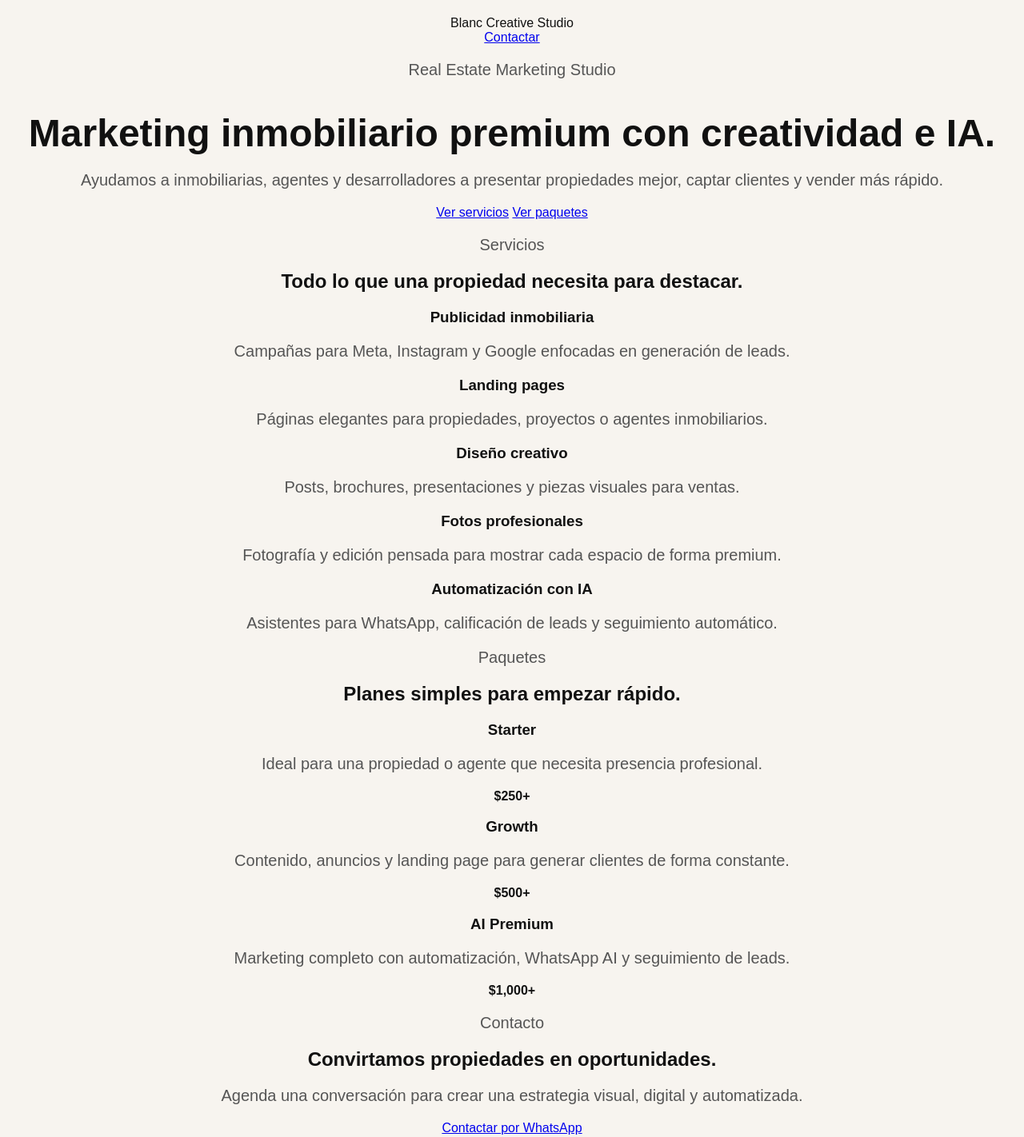
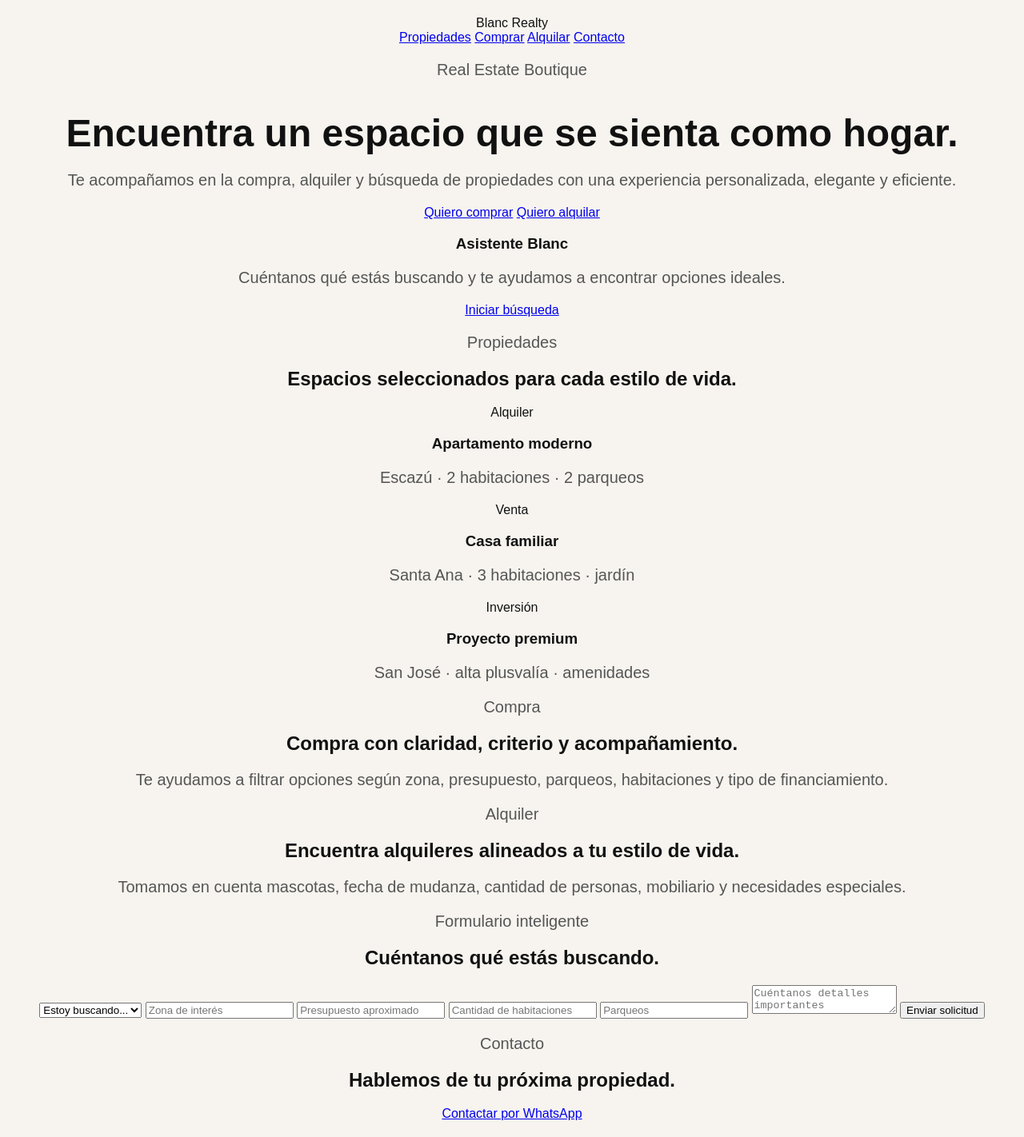
Before and after one commit to SuTheShow/blanc-creative-studio, a plain HTML site: page index.html in a window 1280 px wide. Shown: the part 60-1482 px from the top of the page at 80% size. Drawn offline with Linux system fonts and the light colour scheme.

Commit message:
Change site title and update header content

```diff
--- a/index.html
+++ b/index.html
@@ -3,92 +3,121 @@
 <head>
   <meta charset="UTF-8" />
   <meta name="viewport" content="width=device-width, initial-scale=1.0" />
-  <title>Blanc Creative Studio</title>
+  <title>Blanc Realty</title>
   <link rel="stylesheet" href="styles.css" />
 </head>
 <body>
-  <header class="hero">
-    <nav>
-      <div class="logo">Blanc Creative Studio</div>
-      <a href="#contacto" class="nav-btn">Contactar</a>
+  <header class="site-header">
+    <nav class="navbar">
+      <div class="logo">Blanc Realty</div>
+      <div class="nav-links">
+        <a href="#propiedades">Propiedades</a>
+        <a href="#comprar">Comprar</a>
+        <a href="#alquilar">Alquilar</a>
+        <a href="#contacto">Contacto</a>
+      </div>
     </nav>
 
-    <section class="hero-content">
-      <p class="eyebrow">Real Estate Marketing Studio</p>
-      <h1>Marketing inmobiliario premium con creatividad e IA.</h1>
-      <p class="subtitle">
-        Ayudamos a inmobiliarias, agentes y desarrolladores a presentar propiedades mejor,
-        captar clientes y vender más rápido.
-      </p>
-      <div class="hero-actions">
-        <a href="#servicios" class="btn primary">Ver servicios</a>
-        <a href="#paquetes" class="btn secondary">Ver paquetes</a>
+    <section class="hero">
+      <div class="hero-text">
+        <p class="eyebrow">Real Estate Boutique</p>
+        <h1>Encuentra un espacio que se sienta como hogar.</h1>
+        <p>
+          Te acompañamos en la compra, alquiler y búsqueda de propiedades con una experiencia personalizada, elegante y eficiente.
+        </p>
+        <div class="hero-actions">
+          <a href="#comprar" class="btn primary">Quiero comprar</a>
+          <a href="#alquilar" class="btn secondary">Quiero alquilar</a>
+        </div>
+      </div>
+
+      <div class="hero-card">
+        <h3>Asistente Blanc</h3>
+        <p>Cuéntanos qué estás buscando y te ayudamos a encontrar opciones ideales.</p>
+        <a href="#formulario" class="mini-link">Iniciar búsqueda</a>
       </div>
     </section>
   </header>
 
   <main>
-    <section id="servicios" class="section">
-      <p class="eyebrow">Servicios</p>
-      <h2>Todo lo que una propiedad necesita para destacar.</h2>
+    <section id="propiedades" class="section">
+      <p class="eyebrow">Propiedades</p>
+      <h2>Espacios seleccionados para cada estilo de vida.</h2>
 
-      <div class="grid">
-        <article class="card">
-          <h3>Publicidad inmobiliaria</h3>
-          <p>Campañas para Meta, Instagram y Google enfocadas en generación de leads.</p>
+      <div class="property-grid">
+        <article class="property-card">
+          <div class="property-image"></div>
+          <div class="property-content">
+            <span>Alquiler</span>
+            <h3>Apartamento moderno</h3>
+            <p>Escazú · 2 habitaciones · 2 parqueos</p>
+          </div>
         </article>
 
-        <article class="card">
-          <h3>Landing pages</h3>
-          <p>Páginas elegantes para propiedades, proyectos o agentes inmobiliarios.</p>
+        <article class="property-card">
+          <div class="property-image image-two"></div>
+          <div class="property-content">
+            <span>Venta</span>
+            <h3>Casa familiar</h3>
+            <p>Santa Ana · 3 habitaciones · jardín</p>
+          </div>
         </article>
 
-        <article class="card">
-          <h3>Diseño creativo</h3>
-          <p>Posts, brochures, presentaciones y piezas visuales para ventas.</p>
-        </article>
-
-        <article class="card">
-          <h3>Fotos profesionales</h3>
-          <p>Fotografía y edición pensada para mostrar cada espacio de forma premium.</p>
-        </article>
-
-        <article class="card">
-          <h3>Automatización con IA</h3>
-          <p>Asistentes para WhatsApp, calificación de leads y seguimiento automático.</p>
+        <article class="property-card">
+          <div class="property-image image-three"></div>
+          <div class="property-content">
+            <span>Inversión</span>
+            <h3>Proyecto premium</h3>
+            <p>San José · alta plusvalía · amenidades</p>
+          </div>
         </article>
       </div>
     </section>
 
-    <section id="paquetes" class="section dark">
-      <p class="eyebrow">Paquetes</p>
-      <h2>Planes simples para empezar rápido.</h2>
+    <section id="comprar" class="section split">
+      <div>
+        <p class="eyebrow">Compra</p>
+        <h2>Compra con claridad, criterio y acompañamiento.</h2>
+      </div>
+      <p>
+        Te ayudamos a filtrar opciones según zona, presupuesto, parqueos, habitaciones y tipo de financiamiento.
+      </p>
+    </section>
 
-      <div class="pricing">
-        <article class="price-card">
-          <h3>Starter</h3>
-          <p>Ideal para una propiedad o agente que necesita presencia profesional.</p>
-          <strong>$250+</strong>
-        </article>
+    <section id="alquilar" class="section split soft">
+      <div>
+        <p class="eyebrow">Alquiler</p>
+        <h2>Encuentra alquileres alineados a tu estilo de vida.</h2>
+      </div>
+      <p>
+        Tomamos en cuenta mascotas, fecha de mudanza, cantidad de personas, mobiliario y necesidades especiales.
+      </p>
+    </section>
 
-        <article class="price-card featured">
-          <h3>Growth</h3>
-          <p>Contenido, anuncios y landing page para generar clientes de forma constante.</p>
-          <strong>$500+</strong>
-        </article>
+    <section id="formulario" class="section form-section">
+      <p class="eyebrow">Formulario inteligente</p>
+      <h2>Cuéntanos qué estás buscando.</h2>
 
-        <article class="price-card">
-          <h3>AI Premium</h3>
-          <p>Marketing completo con automatización, WhatsApp AI y seguimiento de leads.</p>
-          <strong>$1,000+</strong>
-        </article>
-      </div>
+      <form class="lead-form">
+        <select>
+          <option>Estoy buscando...</option>
+          <option>Comprar</option>
+          <option>Alquilar</option>
+        </select>
+
+        <input type="text" placeholder="Zona de interés" />
+        <input type="text" placeholder="Presupuesto aproximado" />
+        <input type="text" placeholder="Cantidad de habitaciones" />
+        <input type="text" placeholder="Parqueos" />
+        <textarea placeholder="Cuéntanos detalles importantes"></textarea>
+
+        <button type="submit">Enviar solicitud</button>
+      </form>
     </section>
 
     <section id="contacto" class="section contact">
       <p class="eyebrow">Contacto</p>
-      <h2>Convirtamos propiedades en oportunidades.</h2>
-      <p>Agenda una conversación para crear una estrategia visual, digital y automatizada.</p>
+      <h2>Hablemos de tu próxima propiedad.</h2>
       <a class="btn primary" href="https://wa.me/" target="_blank">Contactar por WhatsApp</a>
     </section>
   </main>
```
